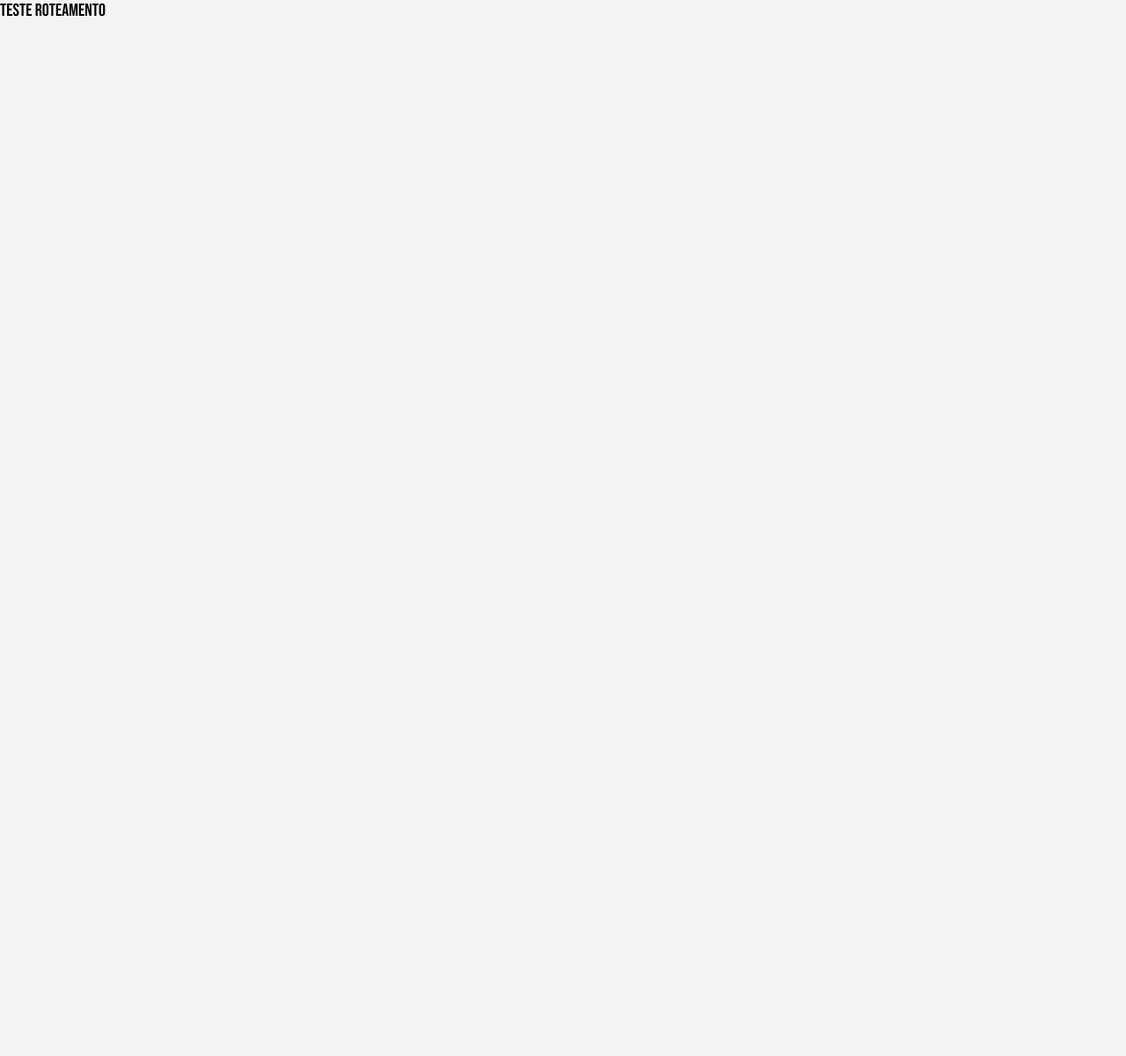
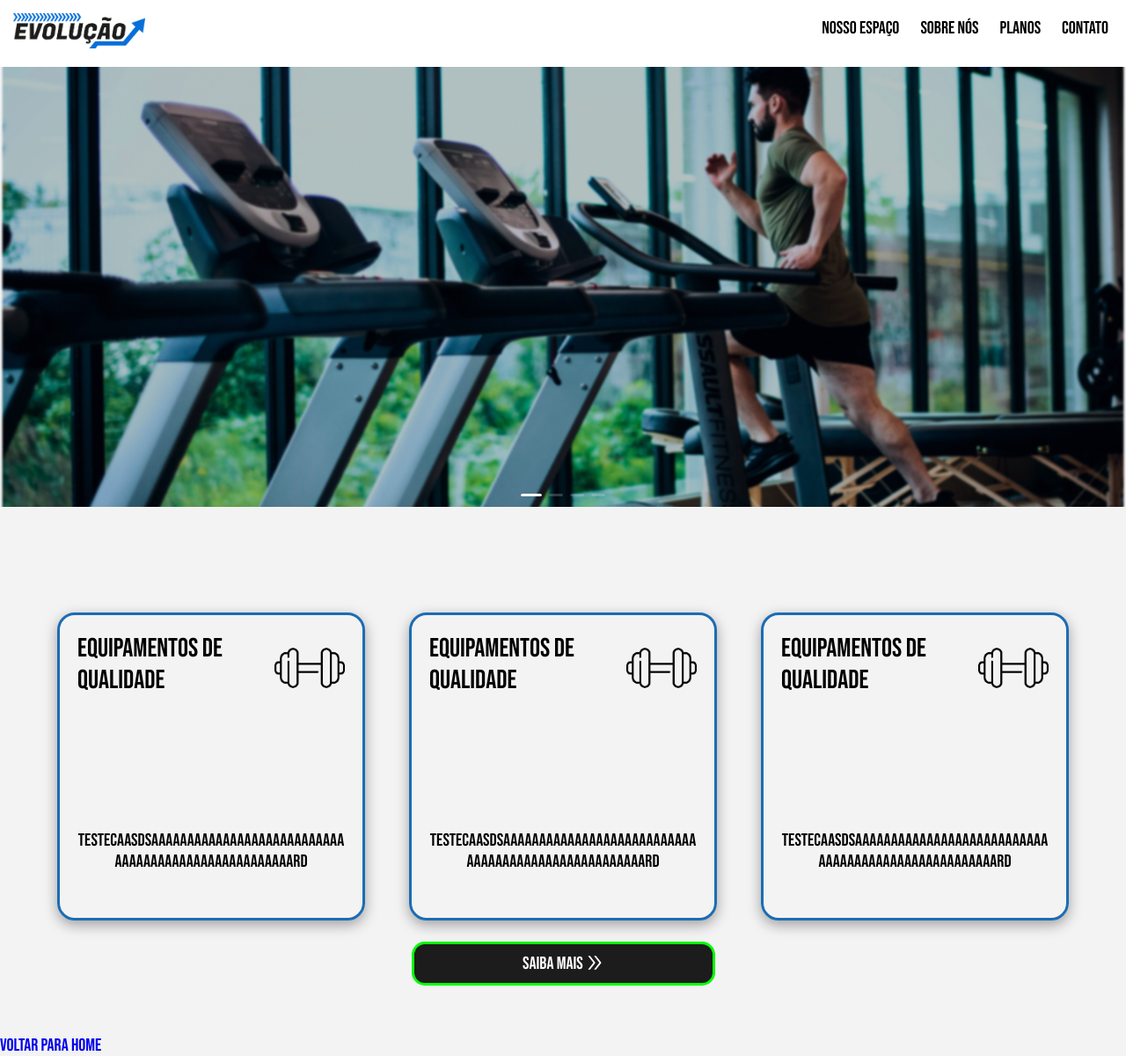
Before and after one commit to SamIamarino/Academia-Evolucao-Project, a React (Vite) app in the folder academia-evolucao/: page /aboutUs in a window 1280 px wide. Shown: the whole page at 88% size. Before the commit the page ends 800 px from the top, so only its background shows below. Built offline with nearby package versions, Linux system fonts and the light colour scheme.

Commit message:
feat: roteamento arrumado e começando desenvolvimento das pagianas Main e About

```diff
--- a/academia-evolucao/src/main.jsx
+++ b/academia-evolucao/src/main.jsx
@@ -3,6 +3,8 @@ import { createRoot } from 'react-dom/client'
 import { createBrowserRouter, RouterProvider } from 'react-router-dom'
 import './index.css'
 import App from './App.jsx'
+import MainPage from './pages/MainPage.jsx'
+import AboutPage from './pages/AboutPage.jsx'
 
 
 const router = createBrowserRouter([
@@ -12,7 +14,7 @@ const router = createBrowserRouter([
   },
   {
     path: '/aboutUs',
-    element: <h1>Teste roteamento</h1>
+    element: <AboutPage />
   }
 ]);
 
--- a/academia-evolucao/src/pages/AboutPage.jsx
+++ b/academia-evolucao/src/pages/AboutPage.jsx
@@ -0,0 +1,44 @@
+import AboutContainer from "../components/aboutContainer/AboutContainer";
+import Header from "../components/header/Header"
+import PhotoCarrousel from "../components/photoCarrousel/PhotoCarrousel";
+import { CARROUSEL_IMAGES } from "../data";
+import { useEffect, useState } from "react";
+export default function AboutPage(){
+
+    const [isDarkTheme, setIsDarkTheme] = useState(window.matchMedia("(prefers-color-scheme: dark)").matches);
+      // precisa fazer o background mudar caso esteja branco dnv
+      // só procurar em outro useEffect q ta certo.
+      useEffect(() => {
+        const updateValues = () => {
+
+            const darkTheme = window.matchMedia("(prefers-color-scheme: dark)").matches;
+            setIsDarkTheme(darkTheme);
+
+
+            if(isDarkTheme || darkTheme){
+                document.body.style.backgroundColor = "#1C1C1C";
+            }else{
+                document.body.style.backgroundColor = "#white";
+            }
+
+        };
+
+        updateValues();
+
+        const themeWatcher = window.matchMedia("(prefers-color-scheme: dark)");
+        themeWatcher.addEventListener("change", updateValues);
+
+        return () => {
+          themeWatcher.removeEventListener("change", updateValues);
+        };
+      }, [])
+
+    return(
+         <>
+                    <Header />
+                    <PhotoCarrousel photoArray={CARROUSEL_IMAGES}/>
+                    <AboutContainer />
+                    <a href='/'>Voltar para home</a>
+                </>
+    );
+}
--- a/academia-evolucao/src/pages/MainPage.jsx
+++ b/academia-evolucao/src/pages/MainPage.jsx
@@ -1,7 +1,15 @@
+
 export default function MainPage(){
     return(
-        <h1>
-            teste
-        </h1>
+
+
+
+
+        <>
+            <Header />
+            <PhotoCarrousel photoArray={CARROUSEL_IMAGES}/>
+            <AboutContainer />
+            <a href='/'>Voltar para home</a>
+        </>
     );
 }
```
